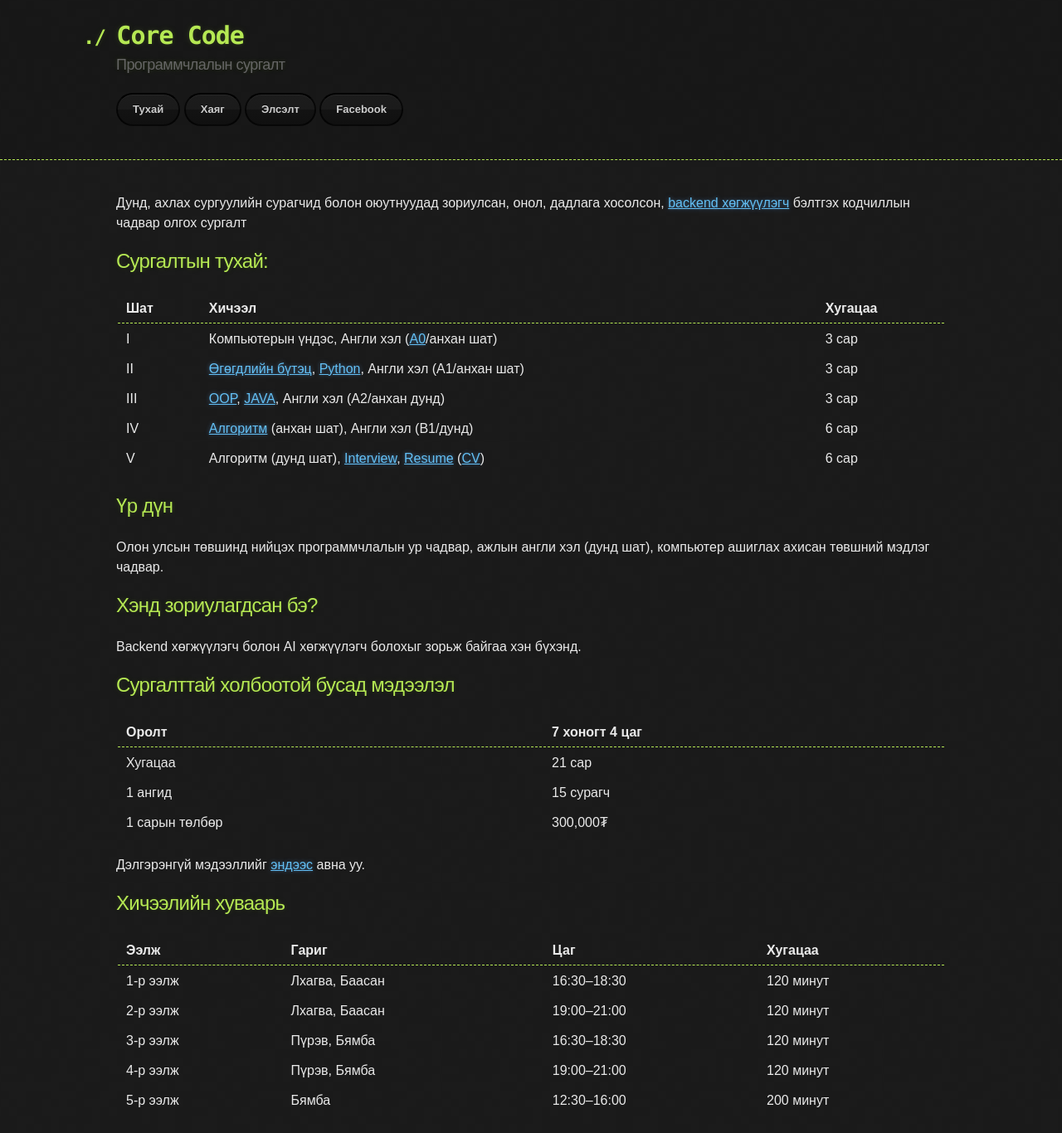
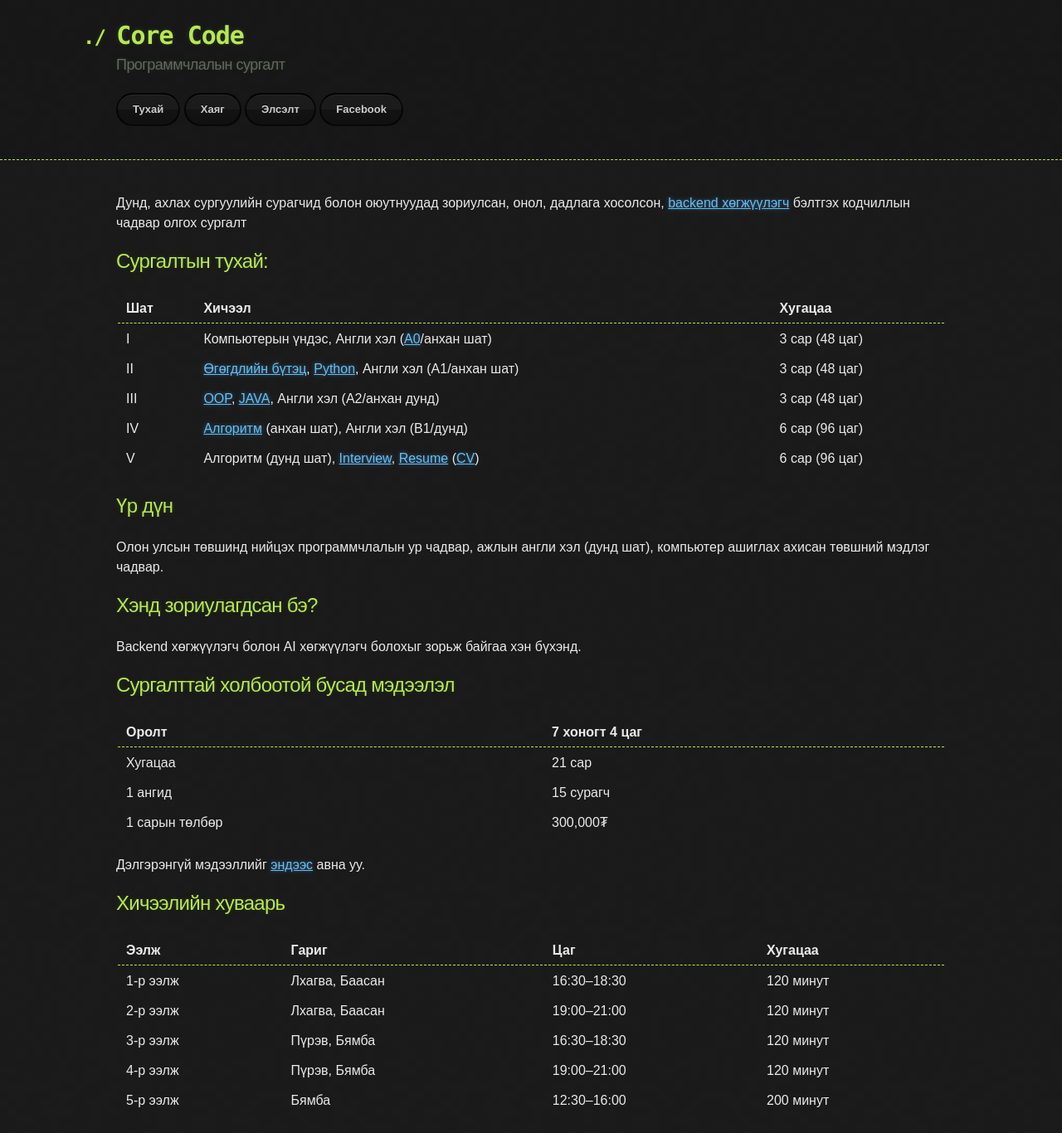
Before and after one commit to ganaatulgaa/corecode, a Jekyll site: the page built from index.md, in a window 1280 px wide. Shown: the whole page at 83% size. Built offline with Jekyll 4.4.1, drawn with Linux system fonts in a browser that asks for light colours.

Commit message:
Update index.md

```diff
--- a/index.md
+++ b/index.md
@@ -9,11 +9,11 @@
 
 | Шат | Хичээл                                                                          | Хугацаа |
 |-----|---------------------------------------------------------------------------------|-------------------|
-| I   | Компьютерын үндэс, Англи хэл ([A0](https://en.wikipedia.org/wiki/Common_European_Framework_of_Reference_for_Languages)/анхан шат)            | 3 сар |
-| II  | [Өгөгдлийн бүтэц](https://mn.wikipedia.org/wiki/%D3%A8%D0%B3%D3%A9%D0%B3%D0%B4%D0%BB%D0%B8%D0%B9%D0%BD_%D0%B1%D2%AF%D1%82%D1%8D%D1%86){:target="_blank"}, [Python](https://mn.wikipedia.org/wiki/Python){:target="_blank"}, Англи хэл (A1/анхан шат)          | 3 сар |
-| III | [OOP](https://mn.wikipedia.org/wiki/%D0%9E%D0%B1%D1%8A%D0%B5%D0%BA%D1%82_%D1%85%D0%B0%D0%BD%D0%B4%D0%B0%D0%BB%D1%82%D0%B0%D1%82_%D0%BF%D1%80%D0%BE%D0%B3%D1%80%D0%B0%D0%BC%D0%BC%D1%87%D0%BB%D0%B0%D0%BB){:target="_blank"}, [JAVA](https://mn.wikipedia.org/wiki/Java){:target="_blank"}, Англи хэл (A2/анхан дунд) | 3 сар |
-| IV  | [Алгоритм](https://mn.wikipedia.org/wiki/%D0%90%D0%BB%D0%B3%D0%BE%D1%80%D0%B8%D1%82%D0%BC){:target="_blank"}  (анхан шат), Англи хэл (B1/дунд)         | 6 сар |
-| V   | Алгоритм (дунд шат), [Interview](https://mn.wikipedia.org/wiki/%D0%AF%D1%80%D0%B8%D0%BB%D1%86%D0%BB%D0%B0%D0%B3%D0%B0){:target="_blank"}, [Resume](https://en.wikipedia.org/wiki/R%C3%A9sum%C3%A9) ([CV](https://en.wikipedia.org/wiki/Curriculum_vitae){:target="_blank"})   | 6 сар |
+| I   | Компьютерын үндэс, Англи хэл ([A0](https://en.wikipedia.org/wiki/Common_European_Framework_of_Reference_for_Languages)/анхан шат)            | 3 сар (48 цаг) |
+| II  | [Өгөгдлийн бүтэц](https://mn.wikipedia.org/wiki/%D3%A8%D0%B3%D3%A9%D0%B3%D0%B4%D0%BB%D0%B8%D0%B9%D0%BD_%D0%B1%D2%AF%D1%82%D1%8D%D1%86){:target="_blank"}, [Python](https://mn.wikipedia.org/wiki/Python){:target="_blank"}, Англи хэл (A1/анхан шат)          | 3 сар (48 цаг) |
+| III | [OOP](https://mn.wikipedia.org/wiki/%D0%9E%D0%B1%D1%8A%D0%B5%D0%BA%D1%82_%D1%85%D0%B0%D0%BD%D0%B4%D0%B0%D0%BB%D1%82%D0%B0%D1%82_%D0%BF%D1%80%D0%BE%D0%B3%D1%80%D0%B0%D0%BC%D0%BC%D1%87%D0%BB%D0%B0%D0%BB){:target="_blank"}, [JAVA](https://mn.wikipedia.org/wiki/Java){:target="_blank"}, Англи хэл (A2/анхан дунд) | 3 сар (48 цаг) |
+| IV  | [Алгоритм](https://mn.wikipedia.org/wiki/%D0%90%D0%BB%D0%B3%D0%BE%D1%80%D0%B8%D1%82%D0%BC){:target="_blank"}  (анхан шат), Англи хэл (B1/дунд)         | 6 сар (96 цаг) |
+| V   | Алгоритм (дунд шат), [Interview](https://mn.wikipedia.org/wiki/%D0%AF%D1%80%D0%B8%D0%BB%D1%86%D0%BB%D0%B0%D0%B3%D0%B0){:target="_blank"}, [Resume](https://en.wikipedia.org/wiki/R%C3%A9sum%C3%A9) ([CV](https://en.wikipedia.org/wiki/Curriculum_vitae){:target="_blank"})   | 6 сар (96 цаг) |
 
 ## Үр дүн
 
```
